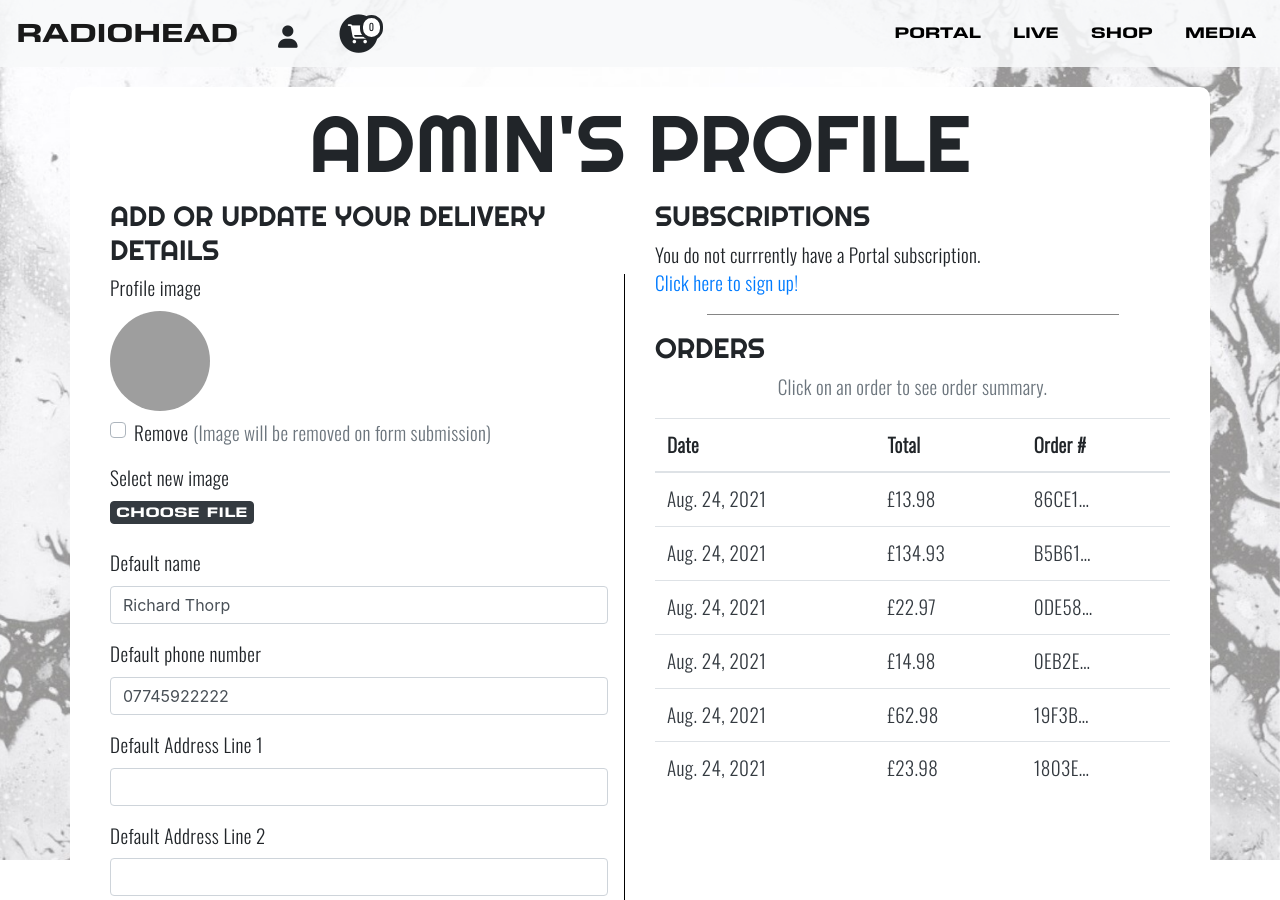
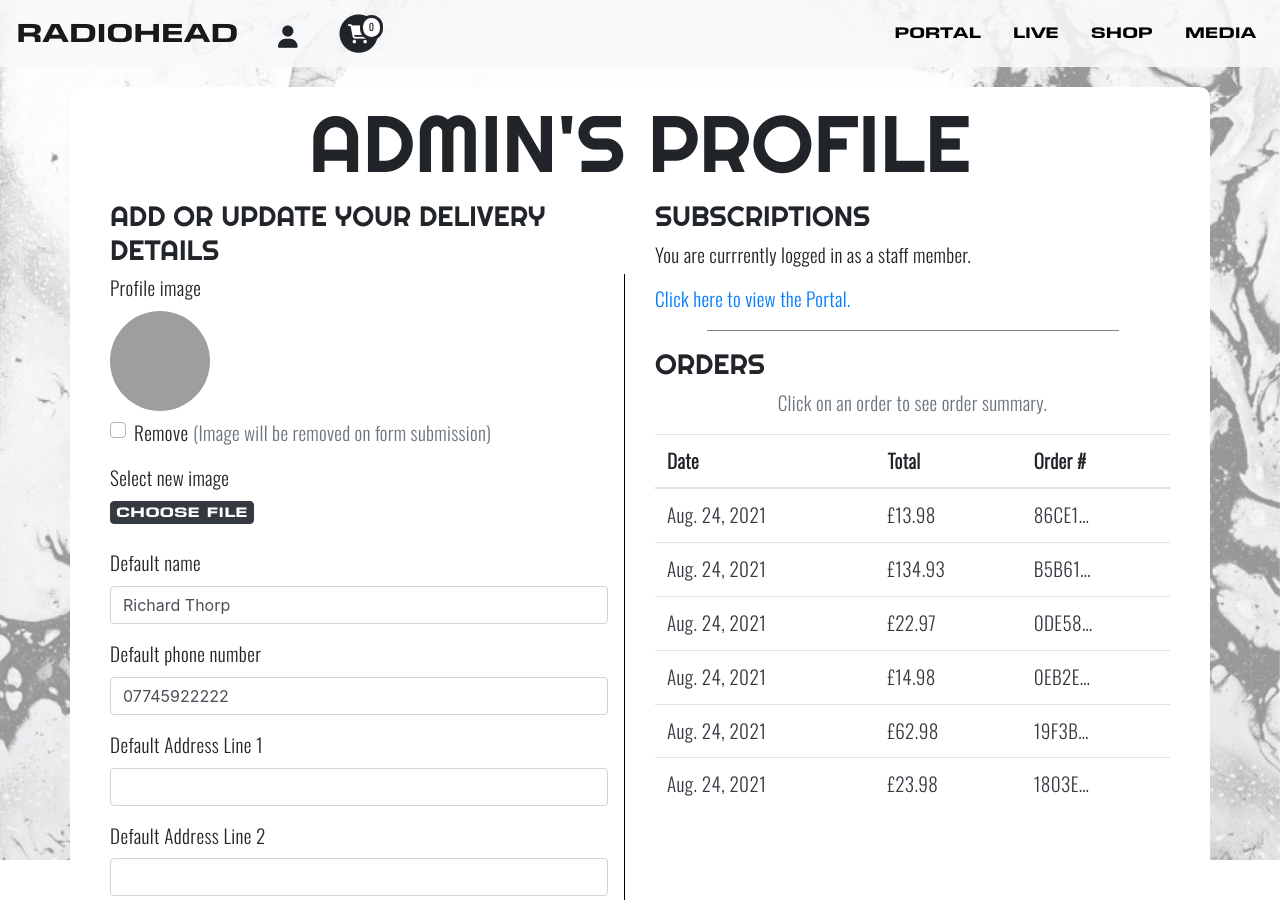
Before and after one commit to richardthorp/radiohead, a Django app: page /profile/ in a window 1280 px wide. Shown: the top 900 px of the page. Run offline with Django 3.2, Linux system fonts and the light colour scheme; a user stored in the database is signed in; data comes from the database, SQL or seed files in the repository; some libraries are stand-ins or nearby versions; grey boxes are pictures that could not be loaded.

Commit message:
Add if staff condition to subscription section

```diff
--- a/profiles/templates/profiles/profile.html
+++ b/profiles/templates/profiles/profile.html
@@ -16,7 +16,13 @@
         <div class="col-12 col-md-6">
             <hr class="d-md-none">
             <h3 class="header-font ">Subscriptions</h3>
+            {% if request.user.is_staff %}
+            <!-- User is a staff member -->
+            <p>You are currrently logged in as a staff member.</p>
+            <p><a href="{% url 'portal_content' %}">Click here to view the Portal.</a></p>
+            {% else %}
             {% if subscription_details %}
+            <!-- User has an active subscription -->
             {% if reactivation_link %}
             <!-- The user has cancelled their subscription, render re-join link -->
             <p>Your Portal subscription is due to expire on {{ subscription_details.end_date }}.<br>
@@ -31,8 +37,8 @@
             <p class="">
                 Last 4 digits: {{ default_payment_details.last_4 }}<br>
                 Expires: {{ default_payment_details.exp_month }}/{{ default_payment_details.exp_year }}<br>
-                <a href="{% url 'update_payment_card' %}" class="btn btn-dark custom-btn mt-3 mr-3">Update Card
-                    Details</a>
+                <a href="{% url 'update_payment_card' %}" class="btn btn-dark custom-btn mt-3 mr-3">
+                    Change Payment Card</a>
                 <button type="button" class="btn custom-btn btn-danger btn-sm custom-btn mt-3" data-toggle="modal"
                     data-target="#cancel-subsciption-modal" id="cancel-subsciption">
                     Cancel Subscription
@@ -57,10 +63,12 @@
             </div>
             {% endif %}
             {% else %}
+            <!-- User does not have an active subscription -->
             <p>
                 You do not currrently have a Portal subscription.<br>
                 <a href="{% url 'portal_info' %}">Click here to sign up!</a>
             </p>
+            {% endif %}
             {% endif %}
             <hr>
             <h3 class="header-font">Orders</h3>
```
